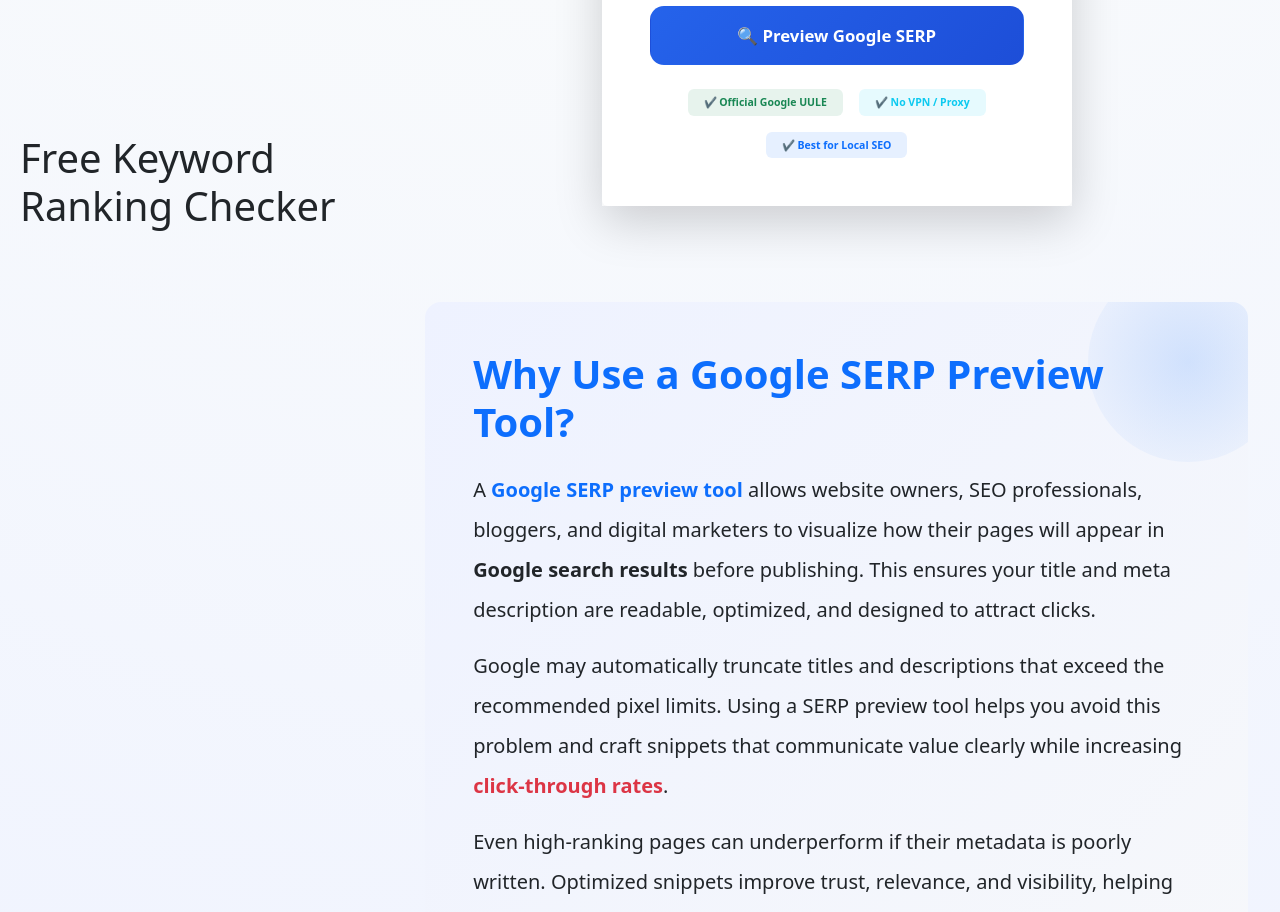
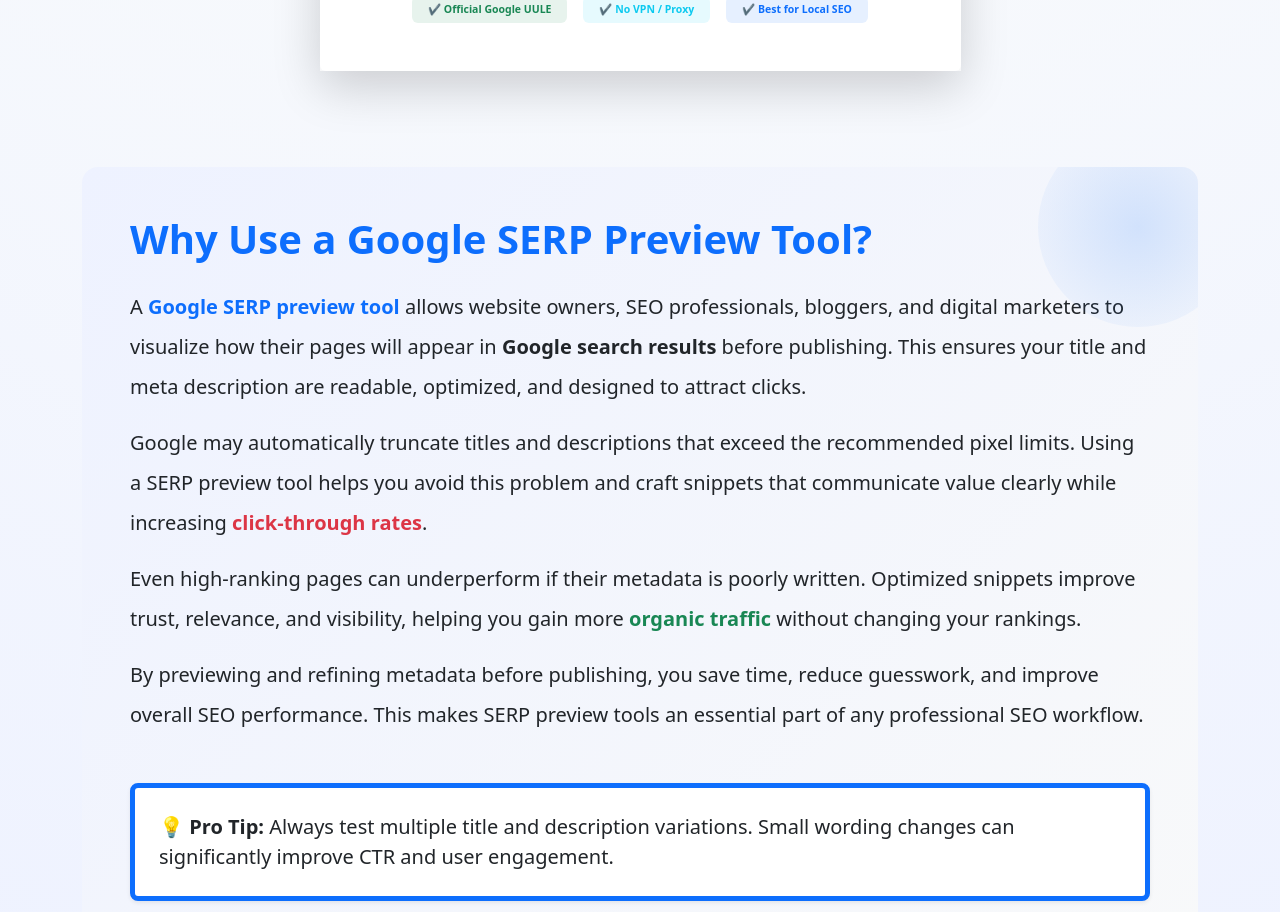
Before and after one commit to Harman8146/seotools, a Next.js app: page / in a window 1280 px wide. Shown: the part 980-1892 px from the top of the page. Built offline with nearby package versions, Linux system fonts and the light colour scheme.

Commit message:
page.tsx

```diff
--- a/app/page.tsx
+++ b/app/page.tsx
@@ -182,7 +182,7 @@ useEffect(() => {
     padding: "60px 20px",
   }}
 >
-      <h1>Free Keyword Ranking Checker</h1>
+
 
     <div className="container">
 
```
